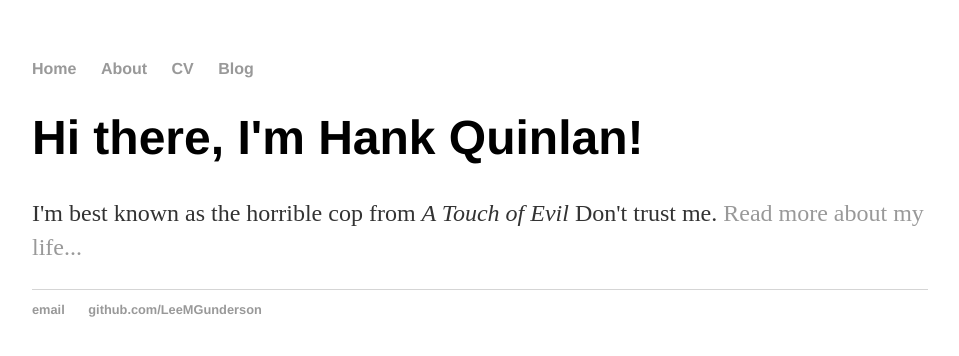
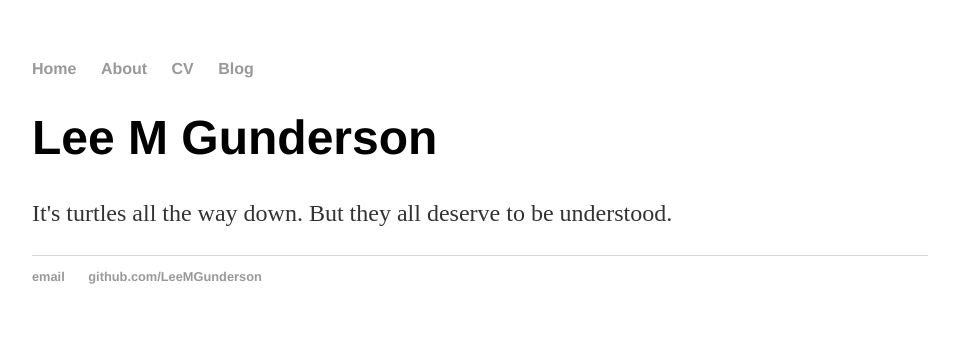
Before and after one commit to LeeMGunderson/LeeMGunderson.github.io, a Jekyll site: the page built from index.html, in a window 1280 px wide. Shown: the top 356 px of the page, without its empty margins (160-1119 px from the left). Built offline with Jekyll 4.4.1, drawn with Linux system fonts in a browser that asks for light colours.

Commit message:
Update index.html

```diff
--- a/index.html
+++ b/index.html
@@ -3,6 +3,6 @@ layout: default
 title: Lee M Gunderson
 ---
 <div class="blurb">
-	<h1>Hi there, I'm Hank Quinlan!</h1>
-	<p>I'm best known as the horrible cop from <em>A Touch of Evil</em> Don't trust me. <a href="/about">Read more about my life...</a></p>
+	<h1>Lee M Gunderson</h1>
+	<p>It's turtles all the way down. But they all deserve to be understood.</p>
 </div><!-- /.blurb -->
```
